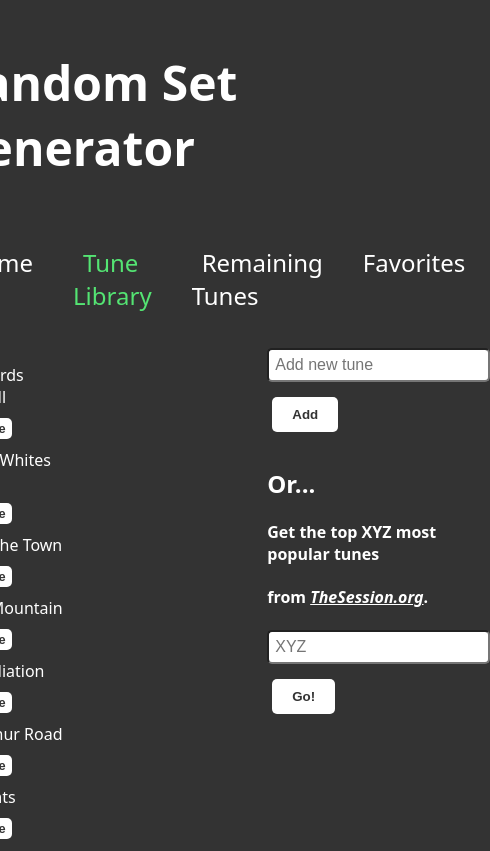
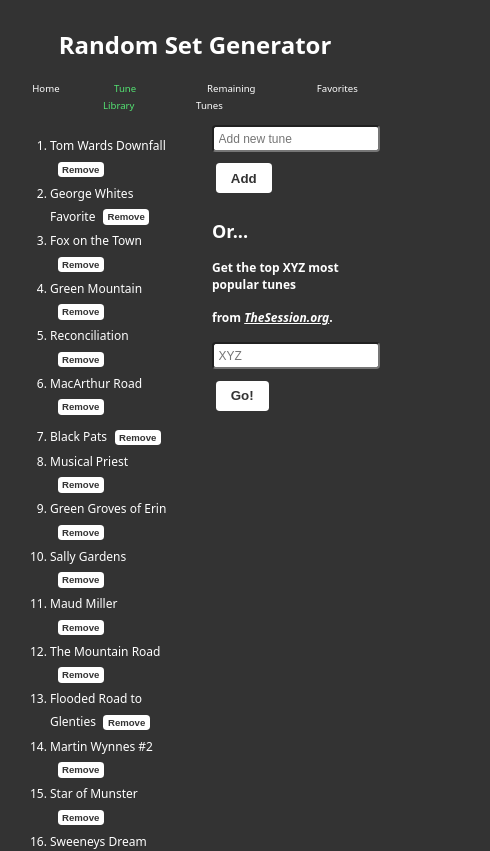
Before and after one commit to arikscherm/tune-tumbler, a React (Create React App) app: page /tune-library in a window 390 px wide. Shown: the top 851 px of the page, 490 px wide, since content can reach past the window. Built offline with nearby package versions, Linux system fonts and the light colour scheme.

Commit message:
Add format for mobile

```diff
--- a/src/App.js
+++ b/src/App.js
@@ -11,6 +11,7 @@ import './App.css';
 function App() {
   return (
     <Router>
+      <meta name="viewport" content="width=device-width, initial-scale=1"></meta>
       <header>
         <h1>Random Set Generator</h1>
         <Navbar />
--- a/src/index.css
+++ b/src/index.css
@@ -2,7 +2,6 @@ html, body {
   height: 100%;
   margin: 0;
 }
-
 
 body {
   background-color: #333;
@@ -13,32 +12,32 @@ body {
   flex-direction: column;
   justify-content: center;
   align-items: center;
-  min-height: 100vh;
+  min-height: 80vh;
 }
 
 header {
   display: flex;
   flex-direction: column;
   align-items: center; /* Center elements in the column horizontally */
-  margin-bottom: 20px;
+  margin-bottom: 1.25rem; /* 20px */
   grid-row: 1;
 }
 
 h1 {
-  margin: 50px; /* Add spacing below the heading */
-  font-size: 3rem; /* Increased font size for prominence */
+  margin: 3.125rem; /* 50px */
+  font-size: 3rem; /* Scaled with the root font size */
 }
 
 nav ul li {
-  margin: 0 15px; /* Add horizontal spacing between items */
+  margin: 0 0.9375rem; /* 15px */
 }
 
 nav ul li a {
-  color: white; /* Set text color to white */
-  text-decoration: none; /* Remove underline from links */
-  padding: 5px 10px; /* Add some padding for better clickability */
-  transition: color 0.3s; /* Smooth color change on hover */
-  font-size: 1.5rem;
+  color: white;
+  text-decoration: none;
+  padding: 0.3125rem 0.625rem; /* 5px 10px */
+  transition: color 0.3s;
+  font-size: 1.5rem; /* Scaled size */
 }
 
 nav ul {
@@ -51,7 +50,6 @@ nav ul li a:hover {
   color: #54e473; /* Change link color on hover */
 }
 
-
 .nav-link .active {
   color: #54e473;
 }
@@ -60,36 +58,35 @@ nav ul li a:hover {
   display: flex;
   flex-direction: column;
   justify-content: center;
-  margin: 0 20px;
+  margin: 0 1.25rem; /* 20px */
   grid-row: 3;
 }
 
 button {
-  margin: 15px 5px; /* Horizontal space between buttons */
-  padding: 10px 20px; /* Internal space for a larger button appearance */
+  margin: 0.9375rem 0.3125rem; /* 15px 5px */
+  padding: 0.625rem 1.25rem; /* 10px 20px */
   background-color: white;
   color: #333;
   border: transparent;
-  border-radius: 5px;
+  border-radius: 0.3125rem; /* 5px */
   cursor: pointer;
   transition: background-color 0.3s;
   font-weight: bold;
 }
 
 button.generate-set {
-  padding: 20px 40px; /* Larger padding for the "Generate Set!" button */
-  font-size: 1.5rem; /* Larger font size for the "Generate Set!" button */
+  padding: 1.25rem 2.5rem; /* 20px 40px */
+  font-size: 1.5rem;
 }
 
 button:hover {
-  background-color: #54e473; /* Darker shade on hover */
+  background-color: #54e473;
 }
 
-
 button.remove {
-  padding: 3px 6px;
-  margin: 10px;
-  border-radius: 5px;
+  padding: 0.1875rem 0.375rem; /* 3px 6px */
+  margin: 0.625rem; /* 10px */
+  border-radius: 0.3125rem; /* 5px */
   font-size: 0.8rem;
   background-color: white;
   color: #333;
@@ -110,10 +107,7 @@ button.remove:hover {
   justify-content: center;
   width: 20%;
   margin-left: 80%;
-
 }
-
-
 
 /*****************************************
 ADD FAV HEART
@@ -121,14 +115,13 @@ ADD FAV HEART
 
 #addFavorite {
   position: relative;
-  width: 25px; /* Width of the heart */
-  height: 25px; /* Height of the heart */
-  margin-top: 5px; /* Space above the button */
-  background-color: #333; /* Default background color */
-  border: none; /* Remove border */
-  cursor: pointer; /* Add a pointer cursor */
- /* outline: none; /* Remove focus outline for accessibility */
-  transition: transform 0.6s; /* Smooth animation on hover */
+  width: 1.5625rem; /* 25px */
+  height: 1.5625rem; /* 25px */
+  margin-top: 0.3125rem; /* 5px */
+  background-color: #333;
+  border: none;
+  cursor: pointer;
+  transition: transform 0.6s;
 }
 
 #addFavorite::before,
@@ -136,30 +129,28 @@ ADD FAV HEART
   content: "";
   position: absolute;
   top: 0;
-  width: 13px; /* Size of heart lobes */
-  height: 20px; /* Size of heart lobes */
-  border-radius: 50px 50px 0 0; /* Make top corners rounded */
-  background: red; /* Heart color */
-  transition: background-color 0.3s; /* Smooth color transition */
+  width: 0.8125rem; /* 13px */
+  height: 1.25rem; /* 20px */
+  border-radius: 50px 50px 0 0;
+  background: red;
+  transition: background-color 0.3s;
 }
 
 #addFavorite::before {
-  transform: rotate(-45deg); /* Rotate left lobe */
+  transform: rotate(-45deg);
   transform-origin: center;
-  left: 11px; /* Position left lobe */
+  left: 0.6875rem; /* 11px */
 }
 
 #addFavorite::after {
-  transform: rotate(45deg); /* Rotate right lobe */
+  transform: rotate(45deg);
   transform-origin: center;
-  right: 11px; /* Position right lobe */
+  right: 0.6875rem; /* 11px */
 }
 
-/* Hover effect for the heart button */
 #addFavorite:hover {
-  transform: scale(1.2); /* Slightly enlarge the heart */
+  transform: scale(1.2);
 }
-
 
 #favList {
   list-style: none;
@@ -174,16 +165,90 @@ ADD FAV HEART
 }
 
 #newTuneInputs {
-  margin-left: 200px;
+  margin-left: 12.5rem; /* 200px */
 }
 
 input {
-  padding: 6px;
-  font-size: 16px;
-  border-radius: 5px;
+  padding: 0.375rem; /* 6px */
+  font-size: 1rem; /* 16px */
+  border-radius: 0.3125rem; /* 5px */
 }
 
 #post {
-  padding: 6px;
-  font-size: 16px;
+  padding: 0.375rem; /* 6px */
+  font-size: 1rem;
 }
+
+
+
+
+
+
+
+@media (max-width: 600px) {
+  html, body {
+    height: 100%;
+    margin: 0;
+    padding: 0;
+    font-size: 12px; /* Base font size for scaling */
+    box-sizing: border-box;
+  }
+
+  body {
+    background-color: #333;
+    color: white;
+    font-family: system-ui, -apple-system, BlinkMacSystemFont, 'Segoe UI', Roboto, Oxygen, Ubuntu, Cantarell, 'Open Sans', 'Helvetica Neue', sans-serif;
+    display: flex;
+    flex-direction: column;
+    align-items: center;
+    justify-content: space-between;
+    min-height: 100vh;
+    padding: 10px;
+  }
+
+  header {
+    display: flex;
+    flex-direction: column;
+    align-items: center;
+    margin-bottom: 1rem;
+  }
+
+  h1 {
+    margin: 1.5rem 0;
+    font-size: 2rem; /* Scaled for smaller screens */
+    text-align: center;
+  }
+
+  nav ul {
+    list-style: none;
+    display: flex;
+    padding: 0;
+    margin: 0;
+    gap: 10px;
+  }
+
+  nav ul li a {
+    color: white;
+    text-decoration: none;
+    padding: 5px 10px;
+    border: 1px solid transparent;
+    font-size: 0.8rem;
+    transition: background-color 0.3s, color 0.3s;
+  }
+
+  #homeButtonsContainer {
+    display: flex;
+    flex-direction: column;
+    gap: 10px;
+    width: 90%;
+  }
+
+  #setsPlayedDiv {
+    text-align: center;
+  }
+
+#newTuneInputs {
+  margin-left: 3rem; /* 200px */
+  }
+
+}
```
